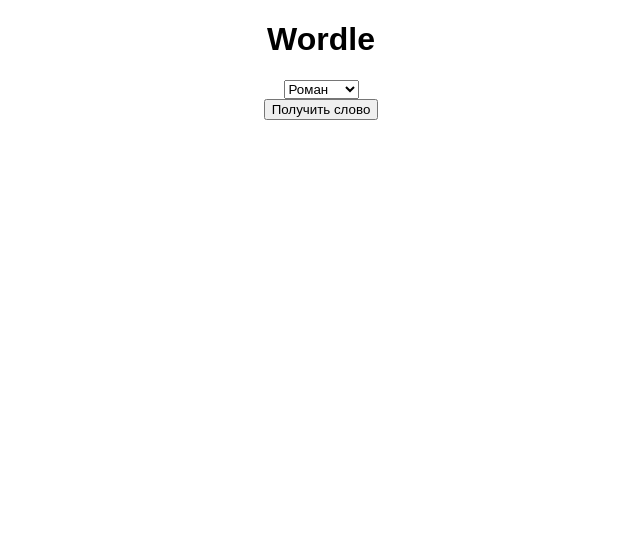
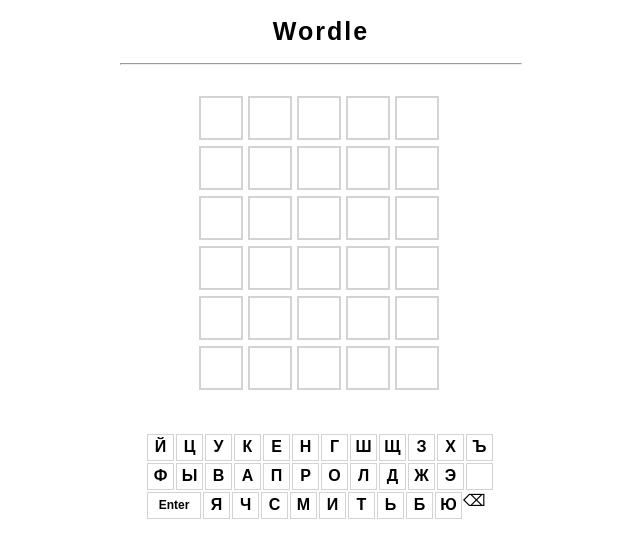
Before and after one commit to rjrizokas/my-web-app-wordly, a website: page wordle.html in a window 1280 px wide. Shown: the whole page, without its empty margins (319-959 px from the left). Drawn offline with Linux system fonts and the light colour scheme; no server answers.

Commit message:
Add files via upload

```diff
--- a/wordle.html
+++ b/wordle.html
@@ -1,25 +1,19 @@
 <!DOCTYPE html>
-<html lang="ru">
+<html>
 <head>
+    <title>Wordle</title>
     <meta charset="UTF-8">
-    <title>Wordle</title>
+    <meta name="viewport" content="width=device-width, initial-scale=1.0">
     <link rel="stylesheet" href="wordle.css">
+    <script src="wordle.js" defer></script>
 </head>
 <body>
-    <h1>Wordle</h1>
-    <select id="memberSelect">
-        <option value="roman">Роман</option>
-        <option value="viorica">Виорика</option>
-        <option value="artem">Артем</option>
-        <option value="irina">Ирина</option>
-        <option value="elena">Елена</option>
-    </select>
-    <div id="game">
-        <!-- Вставьте код игры здесь -->
-    </div>
-    <div id="buttons">
-        <button onclick="fetchWord()">Получить слово</button>
-    </div>
-    <script src="wordle.js"></script>
+    <h1 id="title">Wordle</h1>
+    <hr>
+    <br>
+    <div id="board"></div>
+    <br>
+    <h1 id="answer"></h1>
+    <!-- <button id="updateWord">Update Word</button> -->
 </body>
 </html>
```
